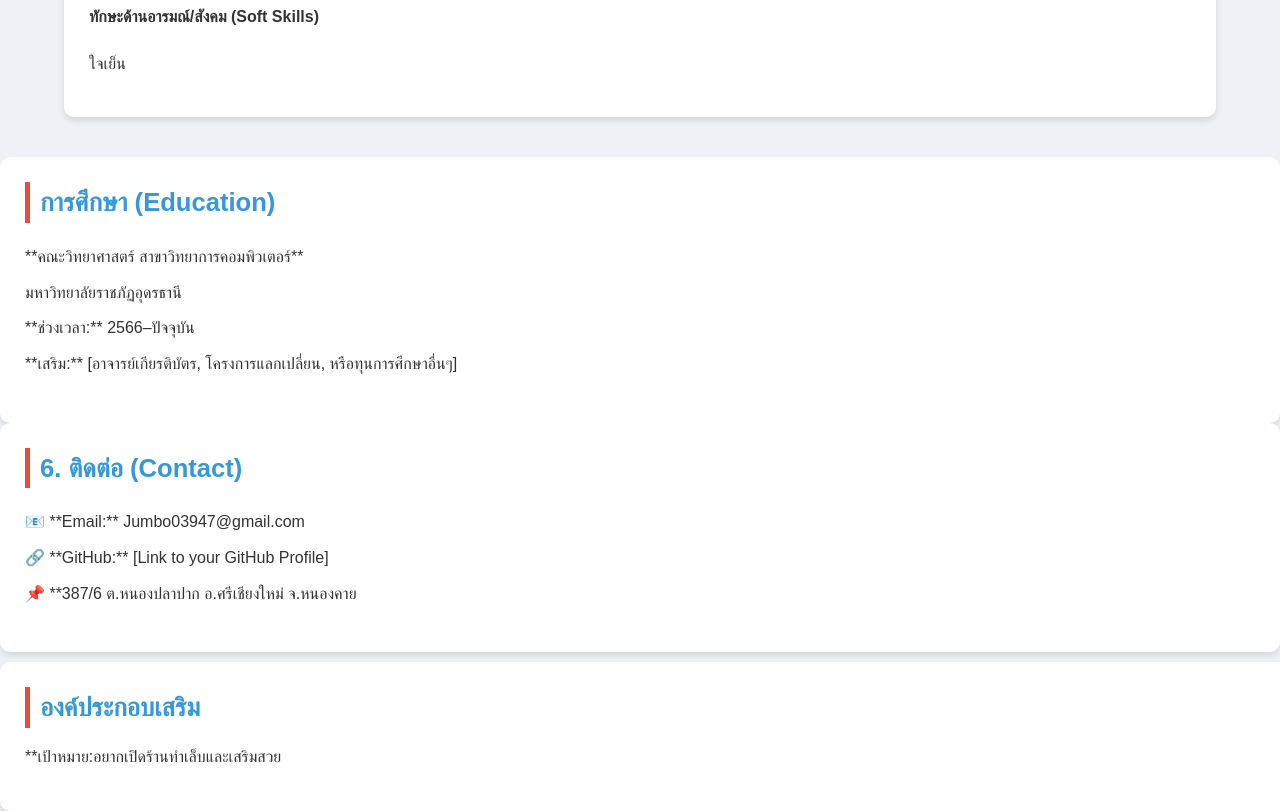
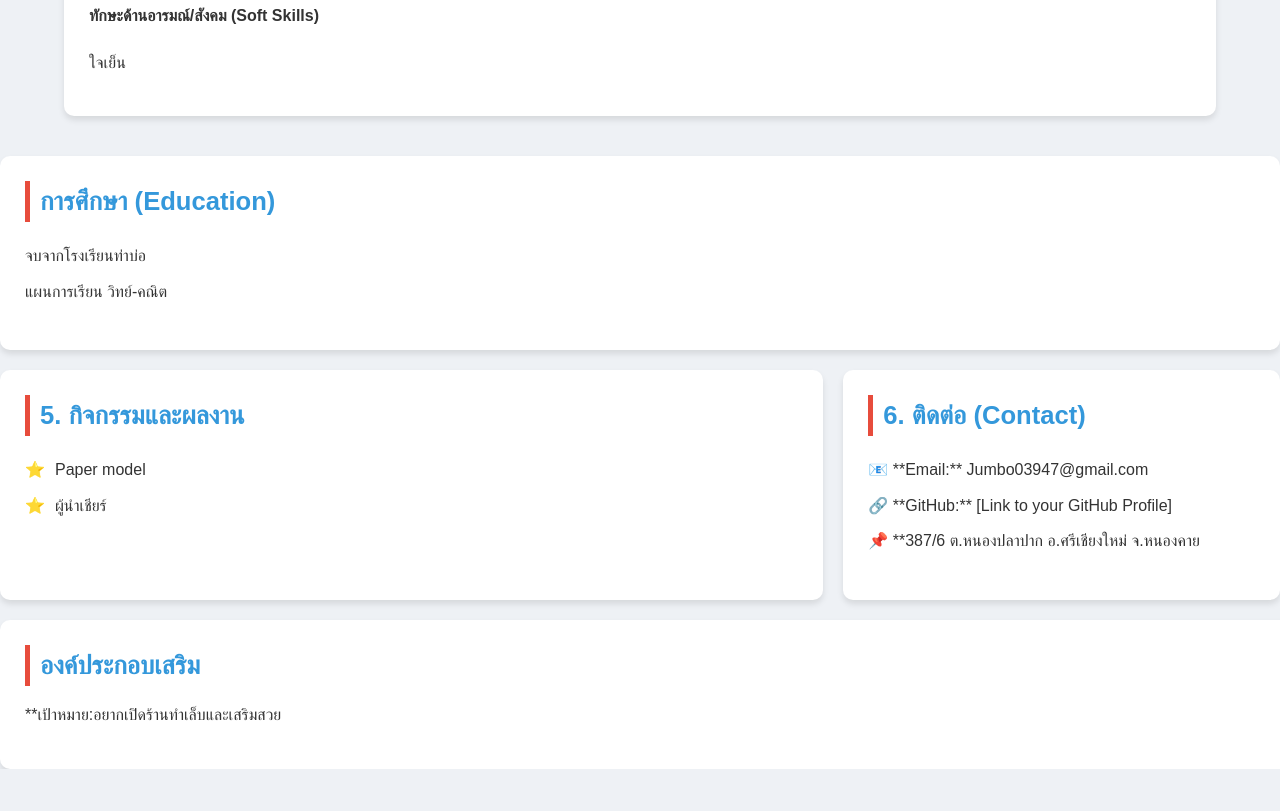
Before and after one commit to Panthidaaa/Panthida.github.io, a plain HTML site: page index.html in a window 1280 px wide. Shown: the part 689-1500 px from the top of the page. After the commit the page ends 1458 px from the top, so only its background shows below. Drawn offline with Linux system fonts and the light colour scheme.

Commit message:
Update index.html

```diff
--- a/index.html
+++ b/index.html
@@ -160,10 +160,10 @@
                 <div class="heading">
                     <h3>แนะนำตัว</h3>
                 </div>
+                <img src="**แทนที่ด้วยลิงก์รูปของคุณ**" alt="รูปโปรไฟล์" class="profile-img">
                     <p><strong>ชื่อ น.ส.พรรธิดา สุระคาย (Panthida Surakay)</strong></p>
                     <p><strong>คณะวิทยาศาสตร์ / สาขาวิทยาการคอมพิวเตอร์</strong></p>
                     <p><strong> นักศึกษาปี2</strong></p>
-                    <p><strong>ความสนใจ : AI </strong></p>
                     </div>
             </section>
 
@@ -177,25 +177,37 @@
                         <li>**Tools:**VS Code</li>
                     </ul>
                     <h4>ทักษะด้านอารมณ์/สังคม (Soft Skills)</h4>
-                    <p> ใจเย็น </p>
+                    <p> ใจเย็น  </p>
                 </div>
             </section>
         </div>
+        <div class="section-row">
 
-        <section class="card education-card" id="education">
+            <section class="card education-card" id="education">
                 <div class="heading">
                     <h3>การศึกษา (Education)</h3>
                 </div>
                 <div class="content-placeholder">
                     <ul class="info-list">
-                        <li>**คณะวิทยาศาสตร์ สาขาวิทยาการคอมพิวเตอร์**</li>
-                        <li>มหาวิทยาลัยราชภัฏอุดรธานี</li>
-                        <li>**ช่วงเวลา:** 2566–ปัจจุบัน</li>
-                        <li>**เสริม:** [อาจารย์เกียรติบัตร, โครงการแลกเปลี่ยน, หรือทุนการศึกษาอื่นๆ]</li>
+                        <li>จบจากโรงเรียนท่าบ่อ</li>
+                        <li>แผนการเรียน วิทย์-คณิต</li>
+
                     </ul>
                 </div>
             </section>
         </div>
+        <div class="section-row">
+            <section class="card wide-card" id="activities">
+                <div class="heading">
+                    <h3>5. กิจกรรมและผลงาน</h3>
+                </div>
+                <div class="content-placeholder">
+                    <ul class="activity-list">
+                        <li>Paper model</li>
+                        <li>ผู้นำเชียร์</li>
+                    </ul>
+                </div>
+            </section>
 
             <section class="card contact-card" id="contact">
                 <div class="heading">
```
